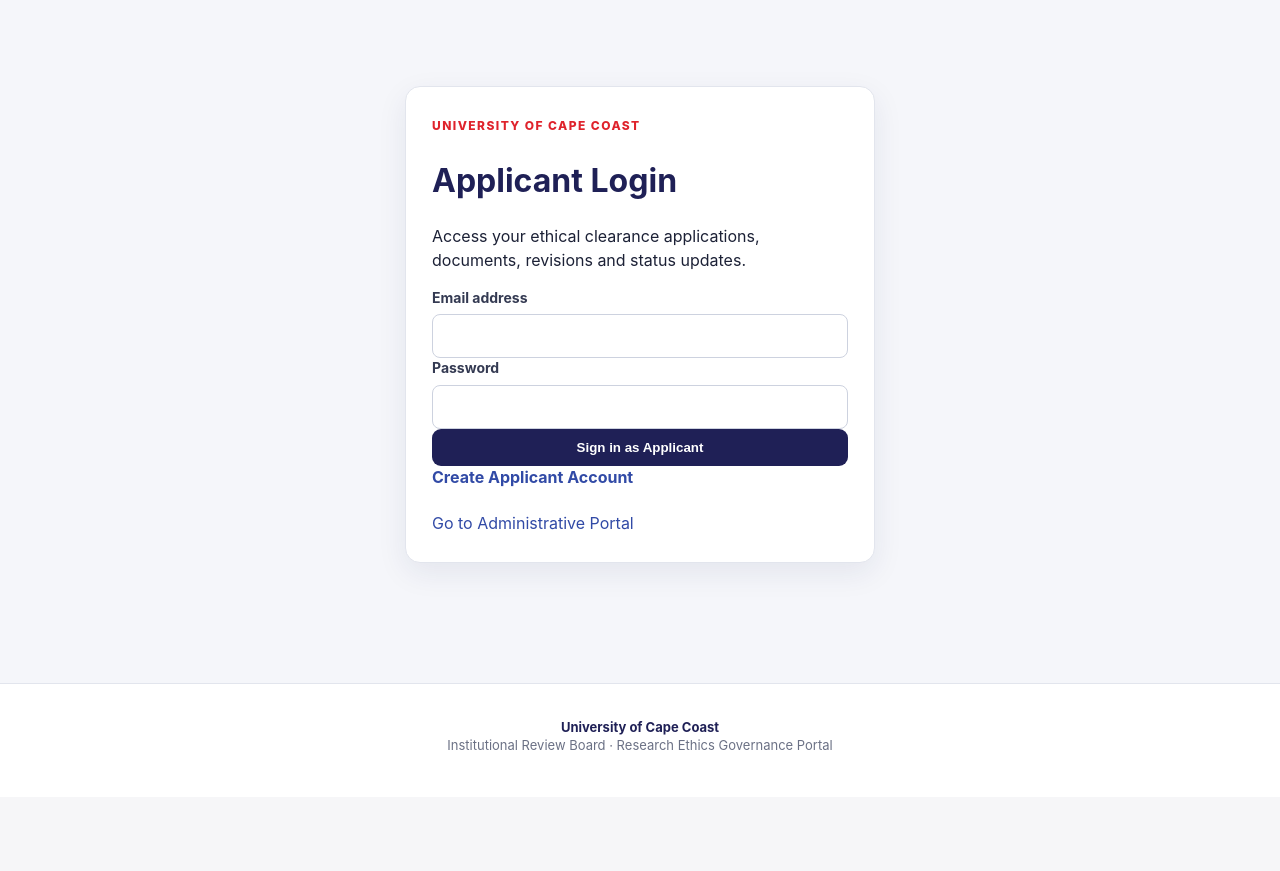
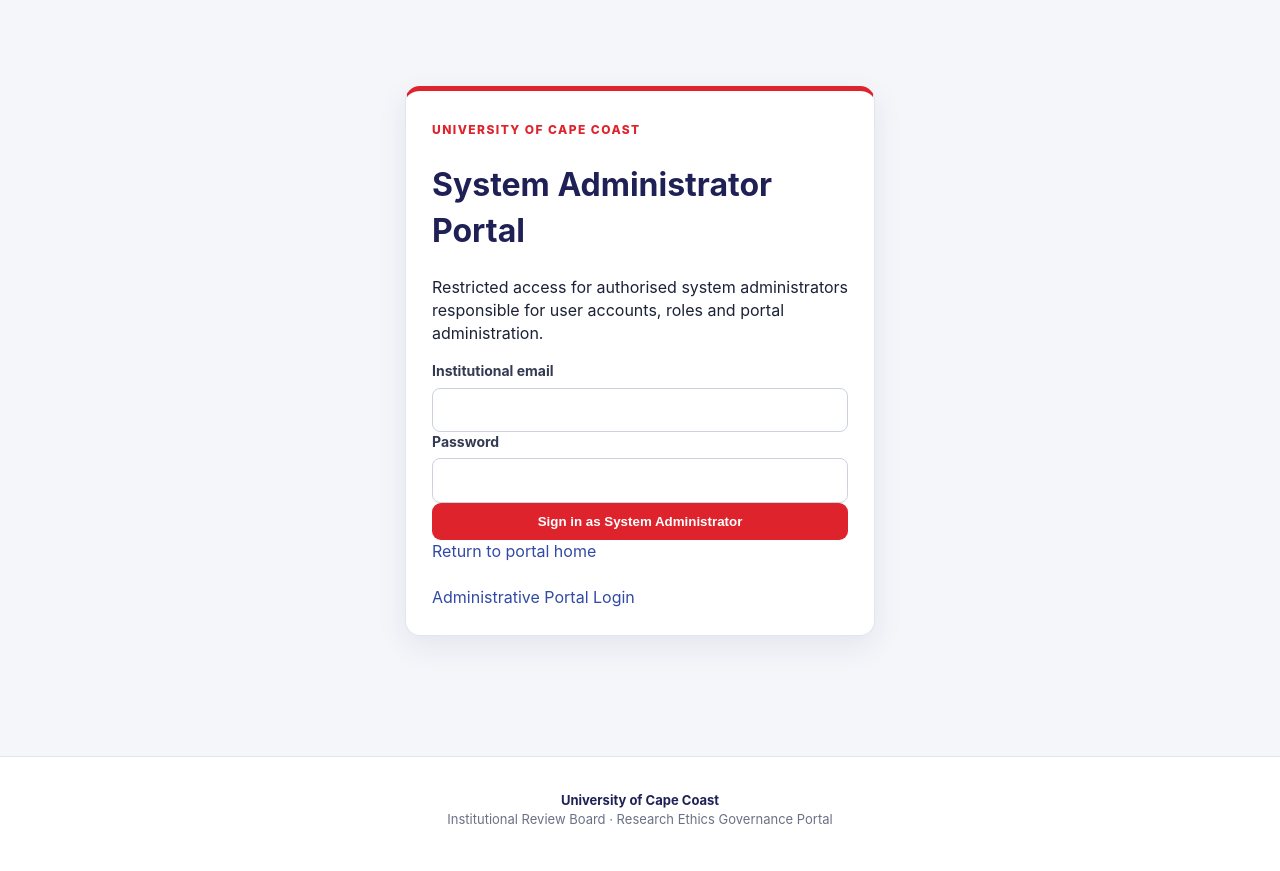
Before and after one commit to yawanokye/UCCIRB, a FastAPI app: page /system-admin/login in a window 1280 px wide. Shown: the part 128-999 px from the top of the page. Before the commit the page ends 878 px from the top, so only its background shows below. Run offline with FastAPI, Linux system fonts and the light colour scheme.

Commit message:
Add files via upload

```diff
--- a/app/templates/base.html
+++ b/app/templates/base.html
@@ -27,9 +27,9 @@
 {% if user %}
 <nav class="nav">
   <div class="nav-inner">
-    <a href="/dashboard">Dashboard</a>
+    {% if user.role == 'superadmin' %}<a href="/system-admin">System Administration</a>{% else %}<a href="/dashboard">Dashboard</a>{% endif %}
     {% if user.role == 'applicant' %}<a href="/applications/new">New Application</a>{% endif %}
-    {% if user.role in ['irb_secretariat','irb_chair','superadmin'] %}<a href="/irb/meetings">IRB Meetings</a>{% endif %}
+    {% if user.role in ['irb_secretariat','irb_chair'] %}<a href="/irb/meetings">IRB Meetings</a>{% endif %}
     <a href="/account/password">Change Password</a>
   </div>
 </nav>
--- a/app/templates/login.html
+++ b/app/templates/login.html
@@ -1,11 +1,14 @@
 {% extends 'base.html' %}
-{% block title %}{% if portal == 'administrative' %}Administrative Login{% else %}Applicant Login{% endif %} · UCC Ethics Portal{% endblock %}
+{% block title %}{% if portal == 'system_admin' %}System Administrator Login{% elif portal == 'administrative' %}Administrative Login{% else %}Applicant Login{% endif %} · UCC Ethics Portal{% endblock %}
 {% block content %}
-<div class="authcard portal-authcard">
+<div class="authcard portal-authcard {% if portal == 'system_admin' %}system-admin-authcard{% endif %}">
   <span class="eyebrow">University of Cape Coast</span>
-  {% if portal == 'administrative' %}
+  {% if portal == 'system_admin' %}
+    <h1>System Administrator Portal</h1>
+    <p>Restricted access for authorised system administrators responsible for user accounts, roles and portal administration.</p>
+  {% elif portal == 'administrative' %}
     <h1>Administrative Portal</h1>
-    <p>For IRB Secretariat, College Scientific Committees, reviewers, IRB leadership and authorised administrators.</p>
+    <p>For the IRB Secretariat, College Scientific Committees, scientific reviewers, IRB reviewers and IRB leadership.</p>
   {% else %}
     <h1>Applicant Login</h1>
     <p>Access your ethical clearance applications, documents, revisions and status updates.</p>
@@ -13,19 +16,24 @@
 
   {% if error %}<div class="alert danger">{{ error }}</div>{% endif %}
 
-  <form method="post" action="/login">
-    <input type="hidden" name="portal" value="{{ portal }}">
-    <label>{% if portal == 'administrative' %}Institutional email{% else %}Email address{% endif %}<input type="email" name="email" autocomplete="username" required></label>
+  <form method="post" action="{% if portal == 'system_admin' %}/system-admin/login{% else %}/login{% endif %}">
+    {% if portal != 'system_admin' %}<input type="hidden" name="portal" value="{{ portal }}">{% endif %}
+    <label>{% if portal in ['administrative','system_admin'] %}Institutional email{% else %}Email address{% endif %}<input type="email" name="email" autocomplete="username" required></label>
     <label>Password<input type="password" name="password" autocomplete="current-password" required></label>
-    <button class="btn full">{% if portal == 'administrative' %}Sign in to Administrative Portal{% else %}Sign in as Applicant{% endif %}</button>
+    <button class="btn full {% if portal == 'system_admin' %}red{% endif %}">{% if portal == 'system_admin' %}Sign in as System Administrator{% elif portal == 'administrative' %}Sign in to Administrative Portal{% else %}Sign in as Applicant{% endif %}</button>
   </form>
 
   <div class="portal-switch">
-    {% if portal == 'administrative' %}
-      <a href="/login?portal=applicant">Go to Applicant Login</a>
+    {% if portal == 'system_admin' %}
+      <a href="/">Return to portal home</a><br><br>
+      <a href="/login?portal=administrative">Administrative Portal Login</a>
+    {% elif portal == 'administrative' %}
+      <a href="/login?portal=applicant">Go to Applicant Login</a><br><br>
+      <a href="/system-admin/login">System Administrator Login</a>
     {% else %}
       <a href="/register"><strong>Create Applicant Account</strong></a><br><br>
-      <a href="/login?portal=administrative">Go to Administrative Portal</a>
+      <a href="/login?portal=administrative">Go to Administrative Portal</a><br><br>
+      <a href="/system-admin/login">System Administrator Login</a>
     {% endif %}
   </div>
 </div>
```
Also changed, not shown: app/templates/home.html (+28 -4 lines).
